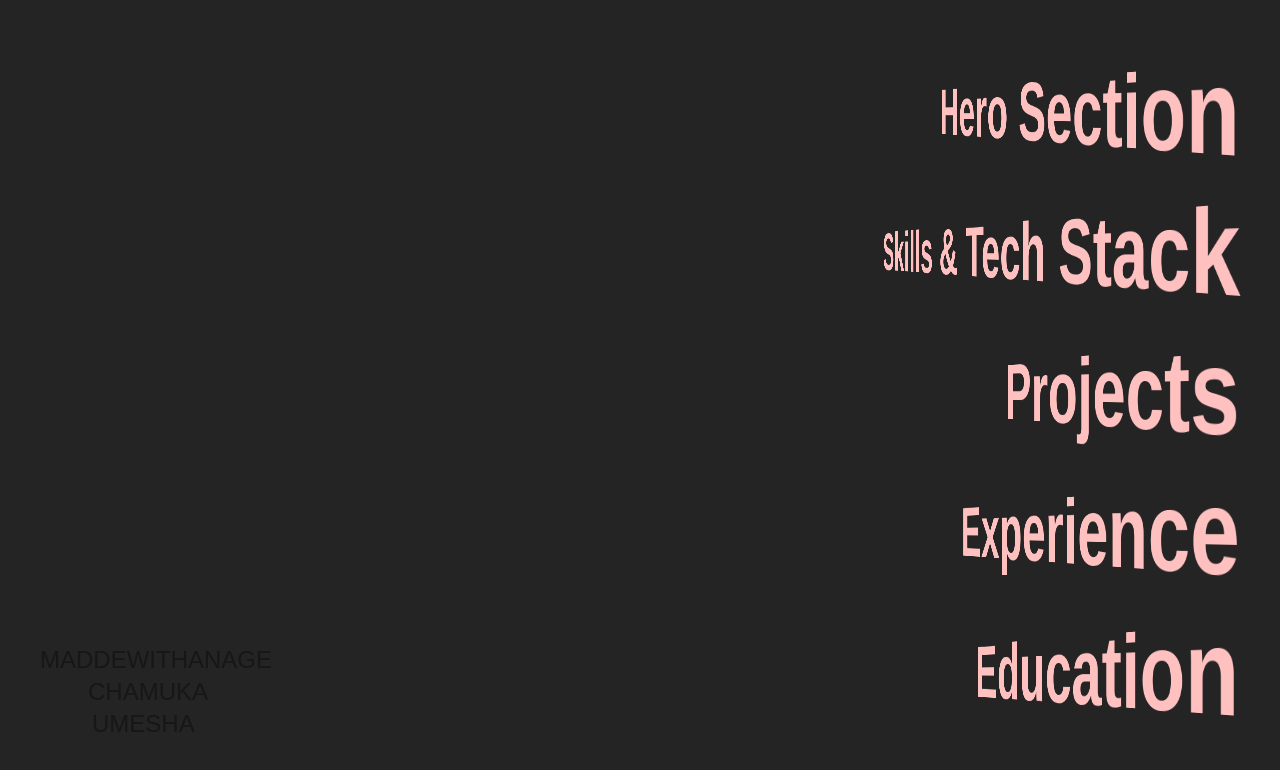
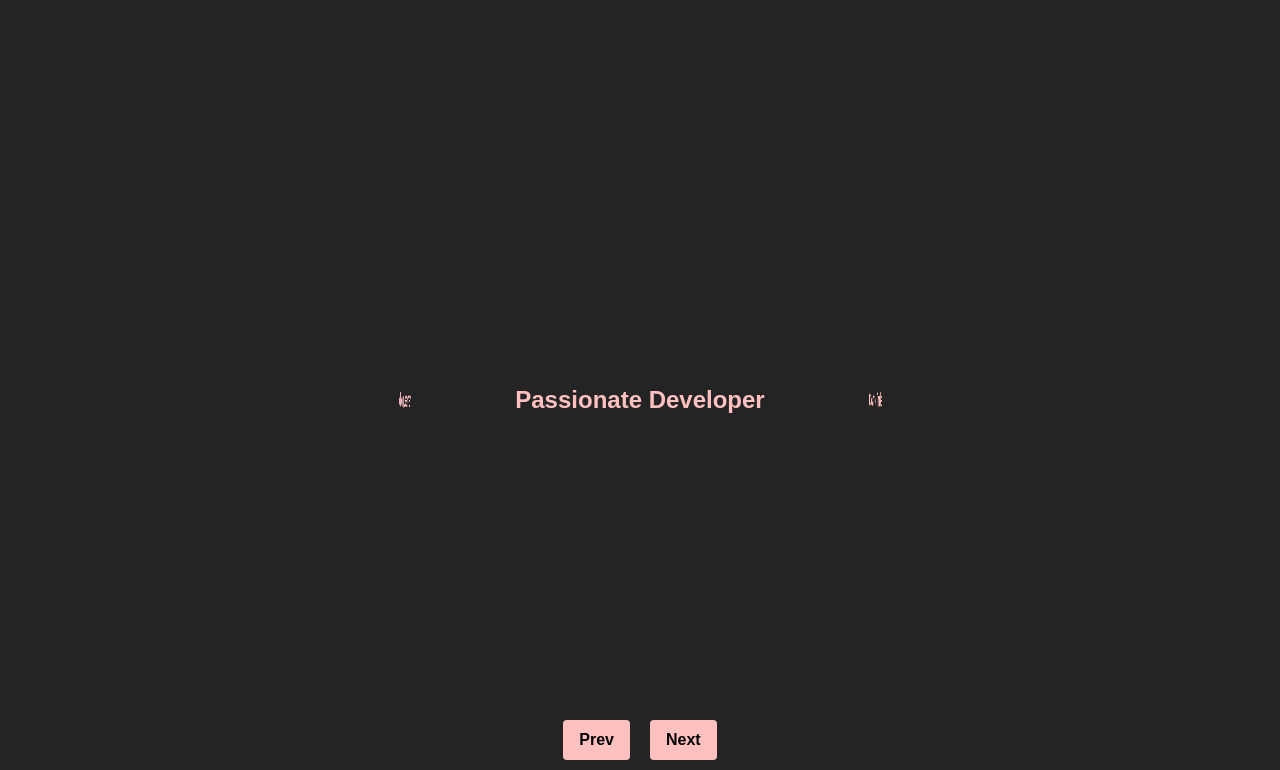
Before and after one commit to MChamuka/portfolio, a Next.js app: page / in a window 1280 px wide. Shown: the top 770 px of the page. Built offline with nearby package versions, Linux system fonts and the light colour scheme; a web font is replaced by a local one.

Commit message:
new page

```diff
--- a/src/app/page.tsx
+++ b/src/app/page.tsx
@@ -1,45 +1,69 @@
 "use client";
+import { useState } from "react";
 import "./globals.css";
 
-interface SectionProps {
-  text: string;
-  height:string;
-}
+const slides = [
+  "Passionate Developer",
+  "Creative Thinker",
+  "UI/UX Enthusiast",
+  "Team Collaborator",
+  "Lifelong Learner",
+];
 
-const Sections: React.FC<SectionProps> = ({ text,height }) => {
+export default function SliderPage() {
+  const [current, setCurrent] = useState(0);
+
+  const rotateNext = () => {
+    setCurrent((prev) => (prev + 1) % slides.length);
+  };
+
+  const rotatePrev = () => {
+    setCurrent((prev) => (prev - 1 + slides.length) % slides.length);
+  };
+
   return (
-    <div className={ `flex justify-end ${height} mr-10 `}>
-      <div className="group">
-        <h1
-          className={`text-9xl font-bold text-[#FFC0C0] transition-transform duration-500
-                     origin-right [transform:perspective(500px)_rotateY(-40deg)]
-                     group-hover:[transform:perspective(500px)_rotateY(-30deg)]`}
+    <div className="h-screen bg-[#252425] flex items-center justify-center relative overflow-hidden">
+      <div className="relative w-[400px] h-[200px] perspective-[1000px]">
+        <div
+          className="w-full h-full relative transition-transform duration-700"
+          style={{
+            transform: `translateZ(-300px) rotateY(${current * -72}deg)`,
+            transformStyle: "preserve-3d",
+          }}
         >
-          {text}
-        </h1>
+          {slides.map((text, index) => {
+            const angle = index * 72;
+            return (
+              <div
+                key={index}
+                className="absolute w-full h-full flex items-center justify-center text-2xl font-bold text-[#FFC0C0]"
+                style={{
+                  transform: `rotateY(${angle}deg) translateZ(300px)`,
+                  backfaceVisibility: "hidden",
+                }}
+              >
+                {text}
+              </div>
+            );
+          })}
+        </div>
+      </div>
+
+      {/* Navigation */}
+      <div className="absolute bottom-10 flex gap-5">
+        <button
+          className="px-4 py-2 bg-[#FFC0C0] text-black font-semibold rounded"
+          onClick={rotatePrev}
+        >
+          Prev
+        </button>
+        <button
+          className="px-4 py-2 bg-[#FFC0C0] text-black font-semibold rounded"
+          onClick={rotateNext}
+        >
+          Next
+        </button>
       </div>
     </div>
   );
-};
-
-export default function Page() {
-  return (
-    <div className="flex flex-col  bg-[#252425]" >
-      <div className="mt-12">
-        <Sections text={"Hero Section"} height="h-35" />
-        <Sections text={"Skills & Tech Stack"} height="h-35"/>
-        <Sections text={"Projects"} height="h-35"/>
-        <Sections text={"Experience"} height="h-35"/>
-        <Sections text={"Education"} height="h-35"/>
-        <Sections text={"Contact"} height="h-35"/>
-        <Sections text={"Extras"} height="h-35"/>
-      </div>
-      <div className="fixed bottom-15 left-10 text-2xl">
-        <p>MADDEWITHANAGE</p>
-        <p className="ml-12">CHAMUKA</p>
-        <p className="ml-13">UMESHA</p>
-      </div>
-
-    </div>
-  );
 }
```
